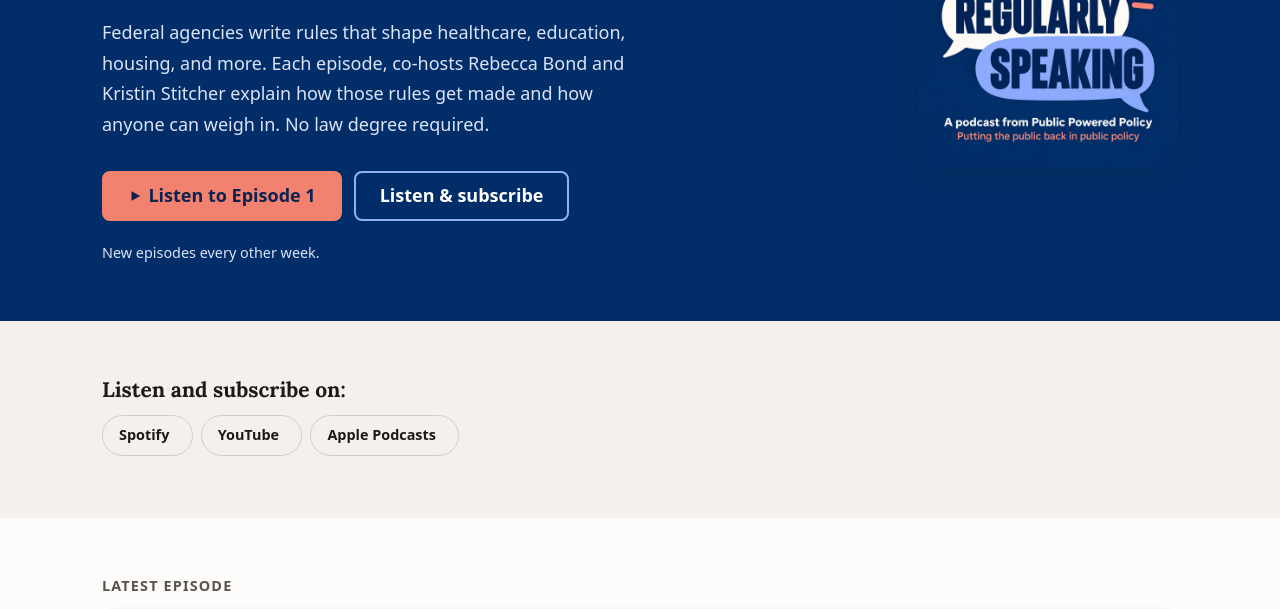
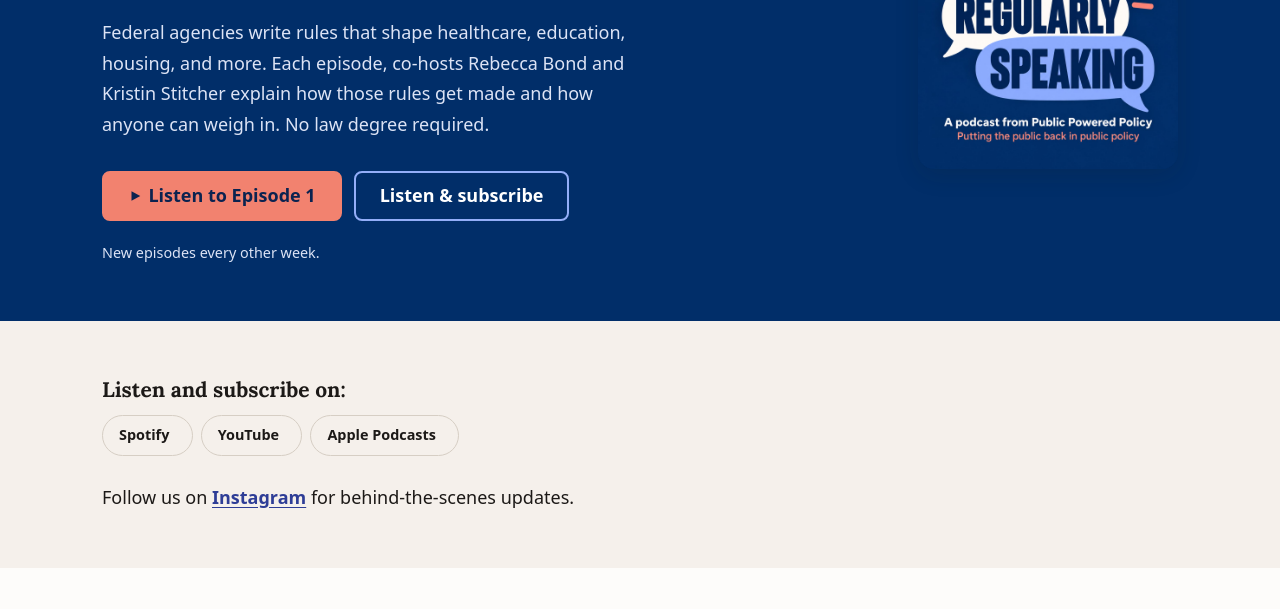
Before and after one commit to Public-Powered-Policy/public-powered-policy-RBB-Version, a plain HTML site: page podcast/index.html in a window 1280 px wide. Shown: the part 314-923 px from the top of the page. Drawn offline with Linux system fonts and the light colour scheme; a script that the page names is missing.

Commit message:
Add Instagram and LinkedIn links to site footer, Instagram follow note on podcast page
Co-Authored-By: Claude Sonnet 5 <noreply@anthropic.com>

```diff
--- a/css/main.css
+++ b/css/main.css
@@ -1658,6 +1658,15 @@ html.dark .listen-pill { border-color: #5A70B5; }
   color: var(--text);
 }
 
+.podcast-follow-note {
+  margin-top: var(--sp-md);
+  color: var(--text);
+  font-size: var(--text-base);
+}
+.podcast-follow-note a {
+  font-weight: 700;
+}
+
 /* Consistent vertical rhythm between every content section on the page.
    Top padding only — each section creates exactly one gap above itself,
    so gaps never stack or double up between adjacent sections. */
--- a/podcast/index.html
+++ b/podcast/index.html
@@ -155,6 +155,9 @@
             </a>
           </li>
         </ul>
+        <p class="podcast-follow-note">
+          Follow us on <a href="https://www.instagram.com/publicpoweredpolicy/" target="_blank" rel="noopener">Instagram<span class="sr-only"> (opens in a new tab)</span></a> for behind-the-scenes updates.
+        </p>
       </div>
     </section>
 
@@ -319,6 +322,7 @@
   <!-- ── FOOTER ─────────────────────────────────────────── -->
   <footer role="contentinfo">
     <p>&copy; 2025–2026 Public Powered Policy</p>
+    <p>Follow us: <a href="https://www.instagram.com/publicpoweredpolicy/" target="_blank" rel="noopener">Instagram<span class="sr-only"> (opens in a new tab)</span></a> &middot; <a href="https://www.linkedin.com/company/publicpoweredpolicy/posts/?feedView=all" target="_blank" rel="noopener">LinkedIn<span class="sr-only"> (opens in a new tab)</span></a></p>
     <p>Public Powered Policy is a <a href="https://www.councilofnonprofits.org/running-nonprofit/administration-and-financial-management/fiscal-sponsorship-nonprofits" target="_blank" rel="noopener">fiscally sponsored<span class="sr-only"> (opens in a new tab)</span></a> project of <a href="https://www.socialgoodfund.org/" target="_blank" rel="noopener">Social Good Fund<span class="sr-only"> (opens in a new tab)</span></a>, a California nonprofit corporation and registered 501(c)(3) organization, Tax ID (EIN) 46-1323531.</p>
   </footer>
 
```
Also changed, not shown: about/index.html (+1 -0 lines), contact/index.html (+1 -0 lines), glossary/index.html (+1 -0 lines), impact/index.html (+1 -0 lines), index.html (+1 -0 lines), media/index.html (+1 -0 lines), media/press-releases/2026-10-27-public-powered-policy-launch/index.html (+1 -0 lines), podcast/episode-1/index.html (+1 -0 lines), process/index.html (+1 -0 lines), thank-you/index.html (+1 -0 lines), toolkit/index.html (+1 -0 lines), toolkit/submit-a-comment/index.html (+1 -0 lines), toolkit/writing-tips/index.html (+1 -0 lines).
